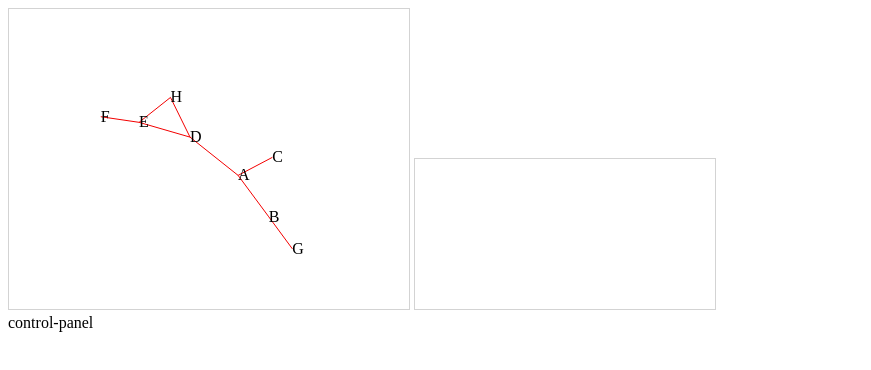
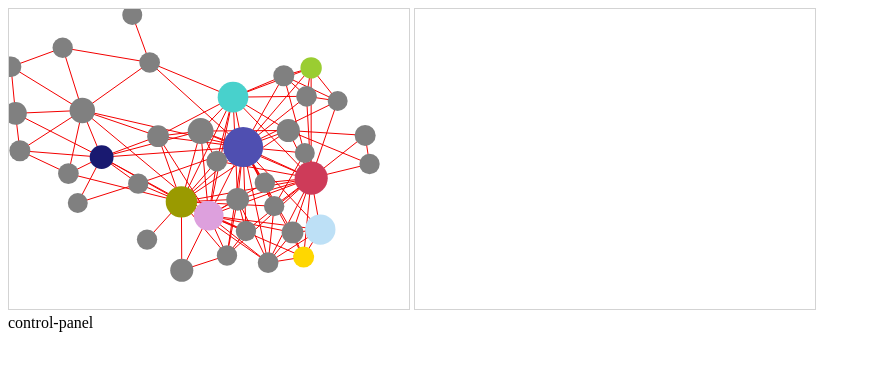
Before and after one commit to rasmussvala/TNM111_InfoVis, a website: page Assignment4/index.html in a window 1280 px wide. Shown: the whole page, without its empty margins (0-871 px from the left). Drawn offline with nearby package versions, Linux system fonts and the light colour scheme.

Commit message:
Working graph singular

```diff
--- a/Assignment4/assignment4.js
+++ b/Assignment4/assignment4.js
@@ -1,34 +1,14 @@
 var width = 400,
   height = 300;
 
-let data = await d3
+var data = await d3
   .json(
     "./starwars-interactions/starwars-episode-1-interactions-allCharacters.json"
   )
   .catch(function (error) {
     console.error("Error loading data:", error);
   });
-var nodes = [
-  { name: "A" },
-  { name: "B" },
-  { name: "C" },
-  { name: "D" },
-  { name: "E" },
-  { name: "F" },
-  { name: "G" },
-  { name: "H" },
-];
 
-var links = [
-  { source: 0, target: 1 },
-  { source: 0, target: 2 },
-  { source: 0, target: 3 },
-  { source: 1, target: 6 },
-  { source: 3, target: 4 },
-  { source: 3, target: 7 },
-  { source: 4, target: 5 },
-  { source: 4, target: 7 },
-];
 const createDiagram = (svgId, data) => {
   const svg = d3.select(`#${svgId}`);
 
@@ -50,16 +30,16 @@ const createDiagram = (svgId, data) => {
 
   // Create and configure the simulation
   var simulation = d3
-    .forceSimulation(nodes)
+    .forceSimulation(data.nodes)
     .force("charge", d3.forceManyBody().strength(-100))
     .force("center", d3.forceCenter(width / 2, height / 2))
-    .force("link", d3.forceLink().links(links))
+    .force("link", d3.forceLink().links(data.links))
     .on("tick", ticked);
 
   function updateLinks() {
     d3.select(".links")
       .selectAll("line")
-      .data(links)
+      .data(data.links)
       .join("line")
       .attr("x1", function (d) {
         return d.source.x;
@@ -77,31 +57,20 @@ const createDiagram = (svgId, data) => {
 
   function updateNodes() {
     d3.select(".nodes")
-      .selectAll("text")
-      .data(nodes)
-      .join("text")
-      .text(function (d) {
-        return d.name;
-      })
-      //.attr("r", (d) => sizeScale(30))
-      //.attr("fill", (d) => d.colour)
-      .attr("x", function (d) {
-        return d.x;
-      })
-      .attr("y", function (d) {
-        return d.y;
-      })
-      .attr("dy", function (d) {
-        return 5;
-      });
+      .selectAll("circle")
+      .data(data.nodes)
+      .join("circle")
+      .attr("r", (d) => sizeScale(d.value))
+      .attr("fill", (d) => d.colour)
+      .attr("cx", (d) => d.x)
+      .attr("cy", (d) => d.y);
   }
 
-  function ticked() {
-    updateLinks();
-    updateNodes();
+  function ticked(svg) {
+    updateLinks(svg);
+    updateNodes(svg);
   }
 };
 
-console.log(data);
-
 createDiagram("diagram1", data);
+createDiagram("diagram2", data);
--- a/Assignment4/index.html
+++ b/Assignment4/index.html
@@ -25,7 +25,7 @@
         <g class="links"></g>
         <g class="nodes"></g>
       </svg>
-      <svg id="diagram2">
+      <svg width="400" height="300" id="diagram2">
         <g class="links"></g>
         <g class="nodes"></g>
       </svg>
```
Also changed, not shown: Assignment4/insperation.js (added).
